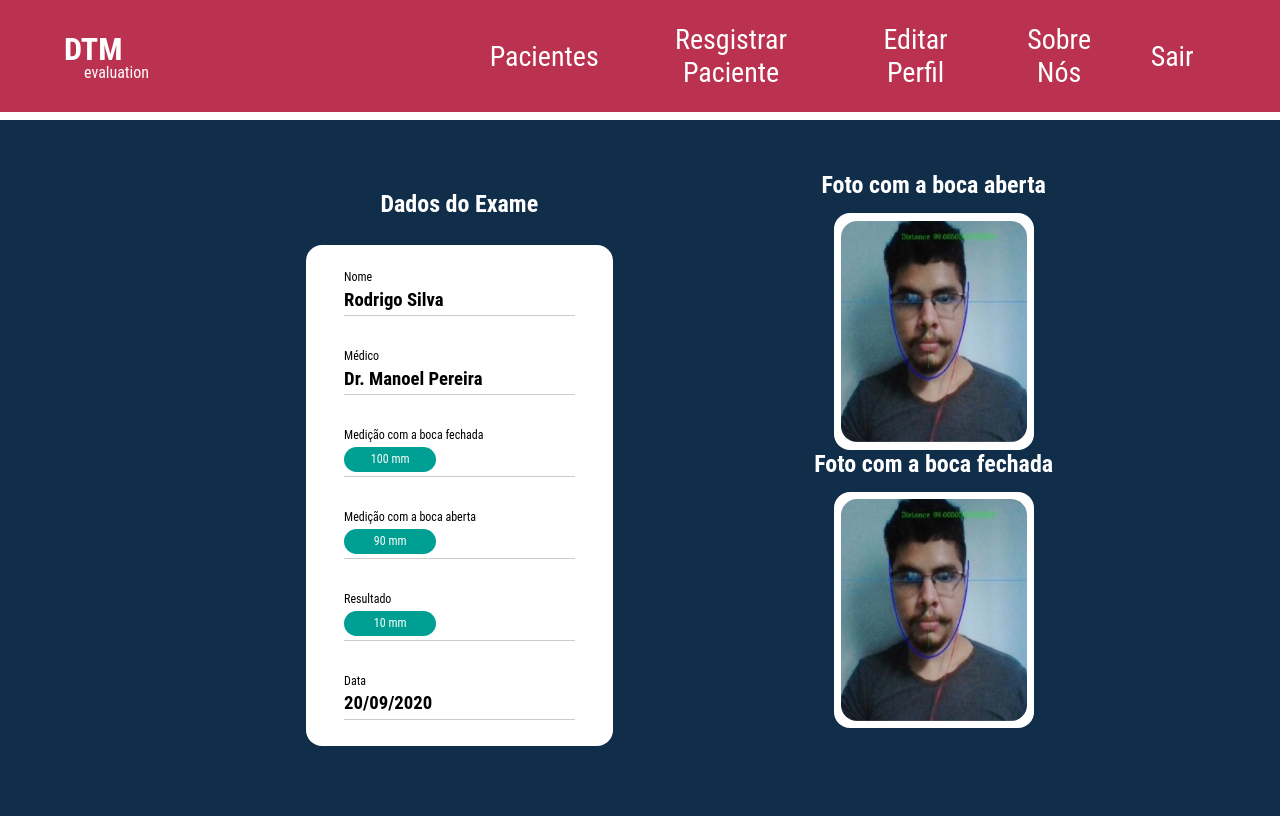
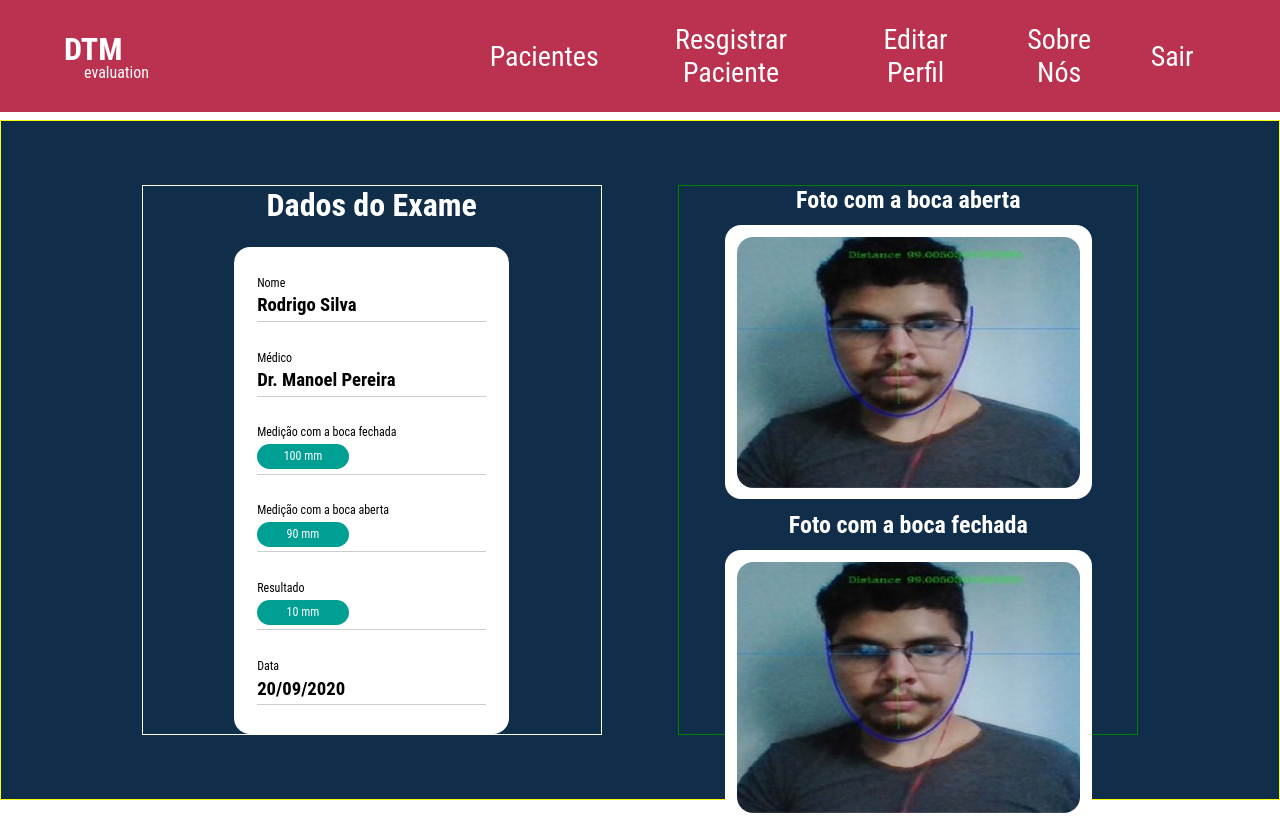
Before and after one commit to Elielson68/DTM, a React (Create React App) app in the folder front-end/: page /exam-data in a window 1280 px wide. Built offline with nearby package versions, Linux system fonts and the light colour scheme.

Commit message:
redid page

```diff
--- a/front-end/src/views/ExamData/index.tsx
+++ b/front-end/src/views/ExamData/index.tsx
@@ -20,7 +20,7 @@ export default function ExamData() {
       <Container>
         <MainContent>
           <Exam>
-            <h2>Dados do Exame</h2>
+            <h1>Dados do Exame</h1>
             <Data>
               <TextInfo>
                 <span>Nome</span>
--- a/front-end/src/views/ExamData/styles.ts
+++ b/front-end/src/views/ExamData/styles.ts
@@ -2,19 +2,19 @@ import styled from "styled-components";
 
 export const Container = styled.div`
   display: flex;
-  flex-direction: row;
+  flex-direction: column;
   align-items: center;
   justify-content: center;
-  width: 100%;
-  height: calc(100vh - 13vh);
-  background-color: #102e4a;
+  height: calc(100% - 15%);
 `;
 
 export const MainContent = styled(Container)`
+  flex-direction: row;
   justify-content: space-evenly;
-  flex-wrap: wrap;
-  width: 80%;
+  width: 100%;
   height: 100%;
+  padding: 5%;
+  border: 1px solid yellow;
 `;
 
 export const Exam = styled.div`
@@ -22,10 +22,10 @@ export const Exam = styled.div`
   flex-direction: column;
   align-items: center;
   justify-content: space-evenly;
-  height: 80%;
-  width: 50%;
-
-  h2 {
+  height: 100%;
+  width: 40%;
+  border: 1px solid white;
+  h1 {
     margin: 0;
     margin-bottom: 5%;
     padding: 0;
@@ -37,12 +37,12 @@ export const Data = styled.div`
   display: flex;
   flex-direction: column;
   align-items: center;
-  justify-content: space-between;
+  justify-content: space-evenly;
   width: 60%;
-  height: 90%;
+  height: 100%;
   background-color: #fff;
   border-radius: 16px;
-  padding: 5% 7.5%;
+  padding: 0 5%;
 `;
 
 export const TextInfo = styled.div`
@@ -53,12 +53,10 @@ export const TextInfo = styled.div`
   width: 100%;
   height: fit-content;
   border-bottom: 1px solid rgba(0, 0, 0, 0.2);
-
   span {
     font-size: 0.75rem;
     margin-bottom: 2%;
   }
-
   h3 {
     margin: 0;
     margin-bottom: 2%;
@@ -75,7 +73,7 @@ export const MeasurementInfo = styled(TextInfo)`
     margin-bottom: 2%;
     width: 40%;
     height: 25px;
-    background-color: #009F93;
+    background-color: #009f93;
     border-radius: 16px;
     color: #fff;
   }
@@ -85,28 +83,27 @@ export const Pictures = styled.div`
   display: flex;
   flex-direction: column;
   align-items: center;
-  justify-content: space-between;
-  height: 80%;
+  justify-content: space-evenly;
+  height: 100%;
+  width: 40%;
   color: #fff;
-  margin-top: 5%;
-  align-self: flex-start;
-
-  h2{
-    &:first-child{
+  overflow-y: visible;
+  border: 1px solid green;
+  h2 {
+    &:first-child {
       margin: 0;
-      margin-bottom: 5%;
+      margin-bottom: 2.5%;
     }
-    margin-bottom: 5%;
+    margin: 2.5% 0;
   }
 `;
 
 export const OpenMouthPic = styled(Data)`
   flex-direction: row;
   justify-content: center;
-  width: 70%;
+  width: 80%;
   height: 50%;
   padding: 2.5%;
-
   img {
     border-radius: 16px;
     width: 100%;
```
